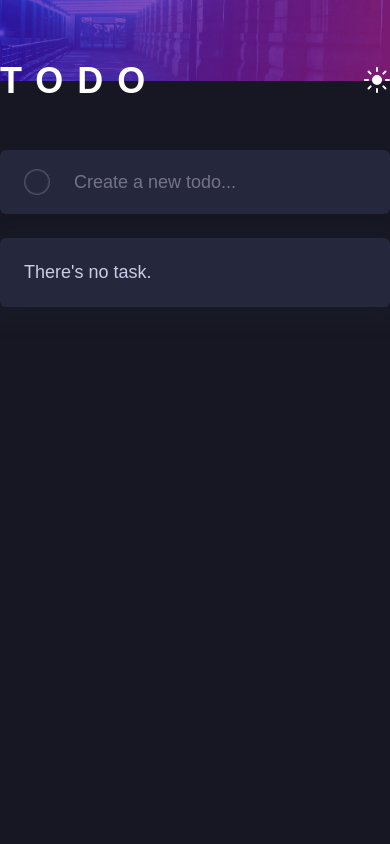
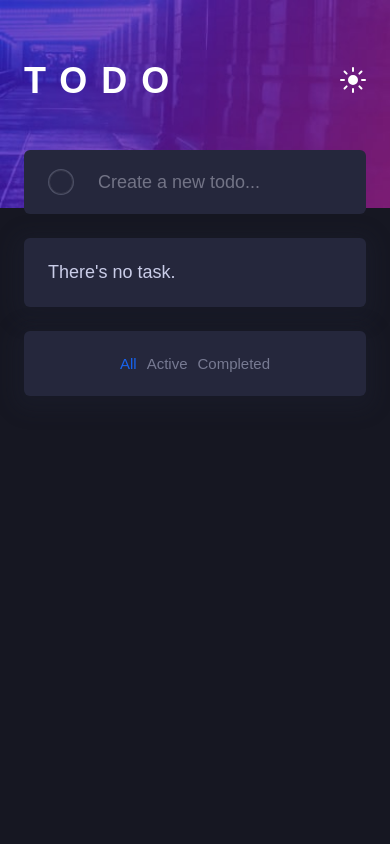
Before and after one commit to ClaireKarsenti/ToDo, a React (Create React App) app: page / in a window 390 px wide. Shown: the top 844 px of the page. Built offline with nearby package versions, Linux system fonts and the light colour scheme.

Commit message:
Added responsive for mobile

```diff
--- a/src/App.css
+++ b/src/App.css
@@ -208,6 +208,9 @@ TodoForm
 TodoList
 ===============
 */
+.filter-control-for-mobile {
+  display: none;
+}
 .todo-list-section {
   background-color: white;
   border-radius: 0.6rem;
@@ -328,3 +331,47 @@ a:hover {
 a:active {
   text-decoration: none;
 }
+
+/*
+===============
+For MOBILE
+===============
+*/
+@media screen and (max-width: 600px) {
+  .wrapper {
+    padding-left: 2.4rem;
+    padding-right: 2.4rem;
+  }
+  .wrapper.light {
+    background-image: url(./assets/images/bg-mobile-light.jpg);
+  }
+  .todo-list-section {
+    margin-bottom: 2.4rem;
+  }
+  .filter-control-for-desktop {
+    display: none;
+  }
+  .filter-control-for-mobile {
+    display: flex;
+    justify-content: center;
+    align-items: center;
+    background-color: white;
+    border-radius: 0.6rem;
+    padding: 2.4rem;
+    box-shadow: -1px 5px 20px 10px rgba(197, 200, 241, 0.3);
+    -webkit-box-shadow: -1px 5px 20px 10px rgba(197, 200, 241, 0.3);
+    -moz-box-shadow: -1px 5px 20px 10px rgba(197, 200, 241, 0.3);
+    margin-bottom: 4.8rem;
+  }
+
+  /* Dark Theme */
+  .wrapper.dark {
+    background-image: url(./assets/images/bg-mobile-dark.jpg);
+  }
+  .wrapper.dark .filter-control-for-mobile {
+    background-color: var(--very-dark-desaturated-blue);
+    box-shadow: -1px 5px 20px 10px rgba(37, 39, 60, 0.2);
+    -webkit-box-shadow: -1px 5px 20px 10px rgba(37, 39, 60, 0.2);
+    -moz-box-shadow: -1px 5px 20px 10px rgba(37, 39, 60, 0.2);
+  }
+}
--- a/src/components/TodoList.tsx
+++ b/src/components/TodoList.tsx
@@ -68,7 +68,7 @@ const TodoList: FC<TodoListProps> = ({
         )}
       </div>
 
-      {/* For Mobile
+      {/* For Mobile */}
       <section className="filter-control-for-mobile">
         <div className="control-btn group">
           <TodoFilterButton
@@ -76,7 +76,7 @@ const TodoList: FC<TodoListProps> = ({
             setFilterStatus={setFilterStatus}
           />
         </div>
-      </section>*/}
+      </section>
     </>
   );
 };
```
